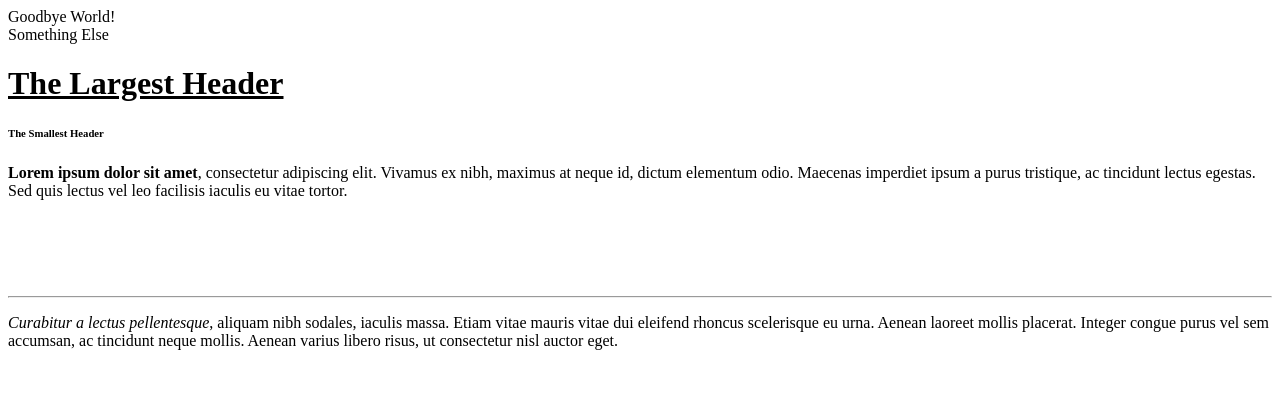
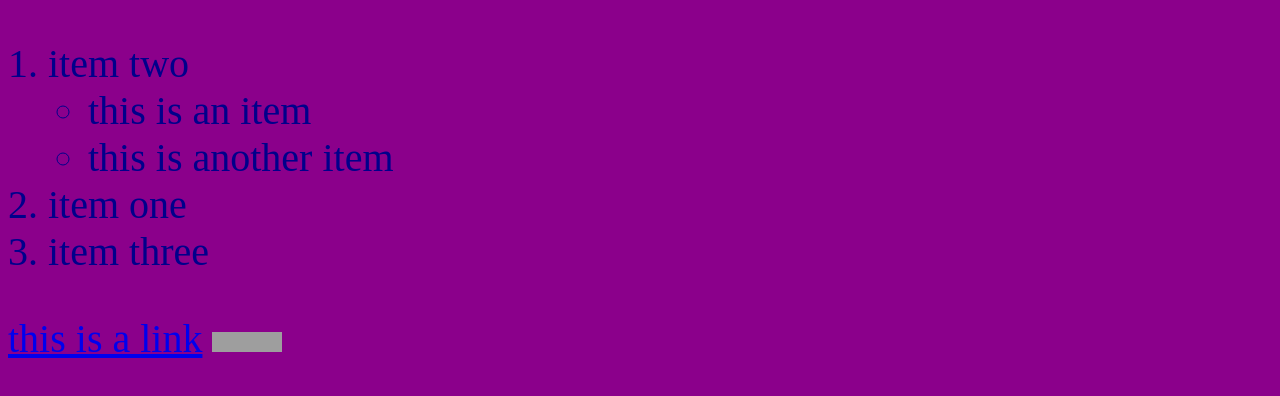
Before and after one commit to CameronGuthrie/ServiceNow-HTML, a plain HTML site: page file.html in a window 1280 px wide. Drawn offline with Linux system fonts and the light colour scheme; grey boxes are pictures that could not be loaded.

Commit message:
CG: html before lunch

```diff
--- /dev/null
+++ b/custom_stylesheet.css
@@ -0,0 +1,4 @@
+body {
+  color: darkblue;
+  background-color: darkmagenta;
+}
--- a/file.html
+++ b/file.html
@@ -1,28 +1,32 @@
 <!DOCTYPE html>
+<html lang="en">
+<head>
+  <meta charset="UTF-8">
+  <meta http-equiv="X-UA-Compatible" content="IE=edge">
+  <meta name="viewport" content="width=device-width, initial-scale=1.0">
+  <title>Document</title>
 
-<html>
-  <head>
-    <title>My first webpage</title>
-  </head>
-  <body>
-    <div>Goodbye World!</div>
-    <div>Something Else</div>
-    <h1>
-      <u>The Largest Header</u>
-    </h1>
-    <h6>
-      The Smallest Header
-    </h6>
-    <p>
-      <b>Lorem ipsum dolor sit amet</b>, consectetur adipiscing elit. Vivamus ex nibh, maximus at neque id, dictum elementum odio. Maecenas imperdiet ipsum a purus tristique, ac tincidunt lectus egestas. Sed quis lectus vel leo facilisis iaculis eu vitae tortor.
-</p>
-  <br/>
-  <br/>
-  <br/>
-  <br/>
-  <hr/>
-<p>
-  <i>Curabitur a lectus pellentesque</i>, aliquam nibh sodales, iaculis massa. Etiam vitae mauris vitae dui eleifend rhoncus scelerisque eu urna. Aenean laoreet mollis placerat. Integer congue purus vel sem accumsan, ac tincidunt neque mollis. Aenean varius libero risus, ut consectetur nisl auctor eget.
-    </p>
-  </body>
+  <link rel="stylesheet" href="./custom_stylesheet.css" />
+
+  <style>
+    body {
+      font-size:40px;
+    }
+  </style>
+</head>
+<body>
+  <ol>
+    <li>item two</li>
+    <ul>
+      <li>this is an item</li>
+      <li>this is another item</li>
+    </ul>
+    <li>item one</li>
+    <li>item three</li>
+  </ol>
+
+  <a href="./linkme.html">this is a link</a>
+
+  <img src="https://qa-community.co.uk/static/qa_fill_primary.svg" alt="an image of the QA logo" style="width:70px; height:20px" />
+</body>
 </html>
```
Also changed, not shown: linkme.html (added, +15 -0 lines).
